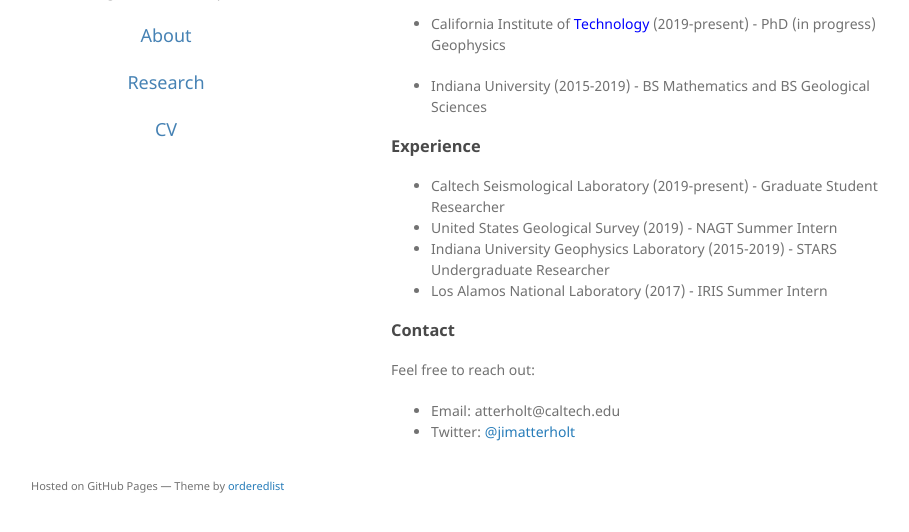
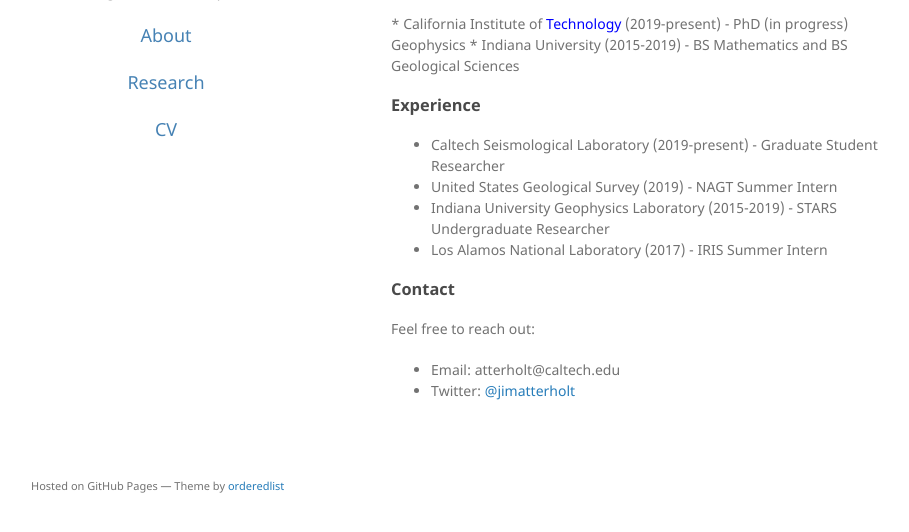
Before and after one commit to atterholt/atterholt.github.io, a Jekyll site: the page built from index.md, in a window 1280 px wide, cut to the strip 335-867 px from the top of the page. Shown: the whole strip, without its empty margins (179-1088 px from the left). Built offline with Jekyll 4.4.1, drawn with Linux system fonts in a browser that asks for light colours.

Commit message:
Update index.md

```diff
--- a/index.md
+++ b/index.md
@@ -12,10 +12,10 @@
 <h3>
   Education
 </h3>
-
-*   <p>California Institute of <span style="color:blue"> Technology </span> (2019-present) - PhD (in progress) Geophysics</p>
-*   Indiana University (2015-2019) - BS Mathematics and BS Geological Sciences
-
+<p>
+  *   California Institute of <span style="color:blue"> Technology </span> (2019-present) - PhD (in progress) Geophysics
+  *   Indiana University (2015-2019) - BS Mathematics and BS Geological Sciences
+</p>
 <h3>
   Experience
 </h3>
```
